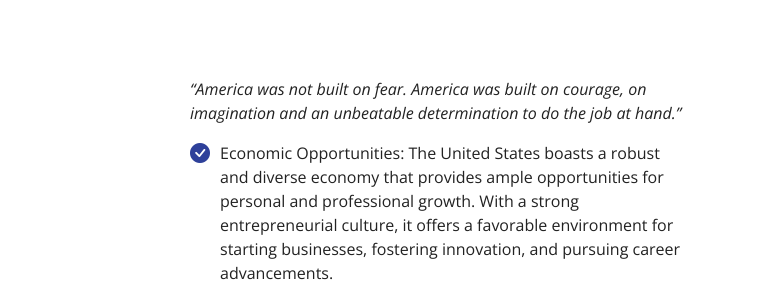
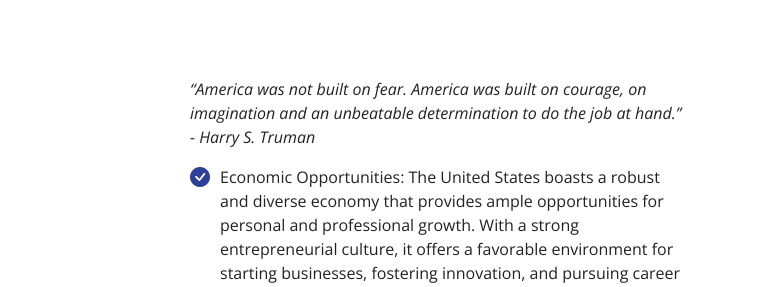
Before and after one commit to nikhilkakani/this-is-america, a plain HTML site: page index.html in a window 1280 px wide. Shown: the part 647-934 px from the top of the page, 510-1280 px from the left. Drawn offline with nearby package versions, Linux system fonts and the light colour scheme.

Commit message:
Update index.html

```diff
--- a/index.html
+++ b/index.html
@@ -96,7 +96,7 @@
           <div class="col-lg-6">
             <div class="content ps-0 ps-lg-5">
               <p class="fst-italic">
-                “America was not built on fear. America was built on courage, on imagination and an unbeatable determination to do the job at hand.”
+                “America was not built on fear. America was built on courage, on imagination and an unbeatable determination to do the job at hand.” - Harry S. Truman
               </p>
               <ul>
                 <li><i class="bi bi-check-circle-fill"></i> Economic Opportunities: The United States boasts a robust and diverse economy that provides ample opportunities for personal and professional growth. With a strong entrepreneurial culture, it offers a favorable environment for starting businesses, fostering innovation, and pursuing career advancements.</li>
```
